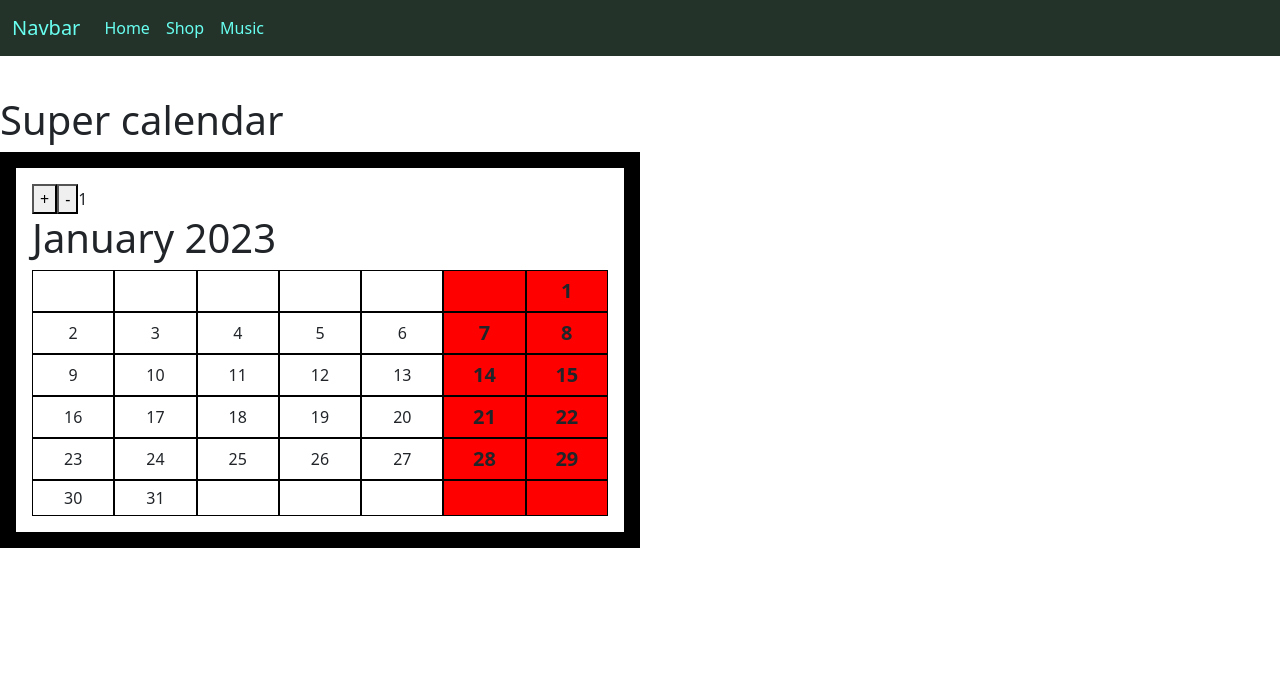
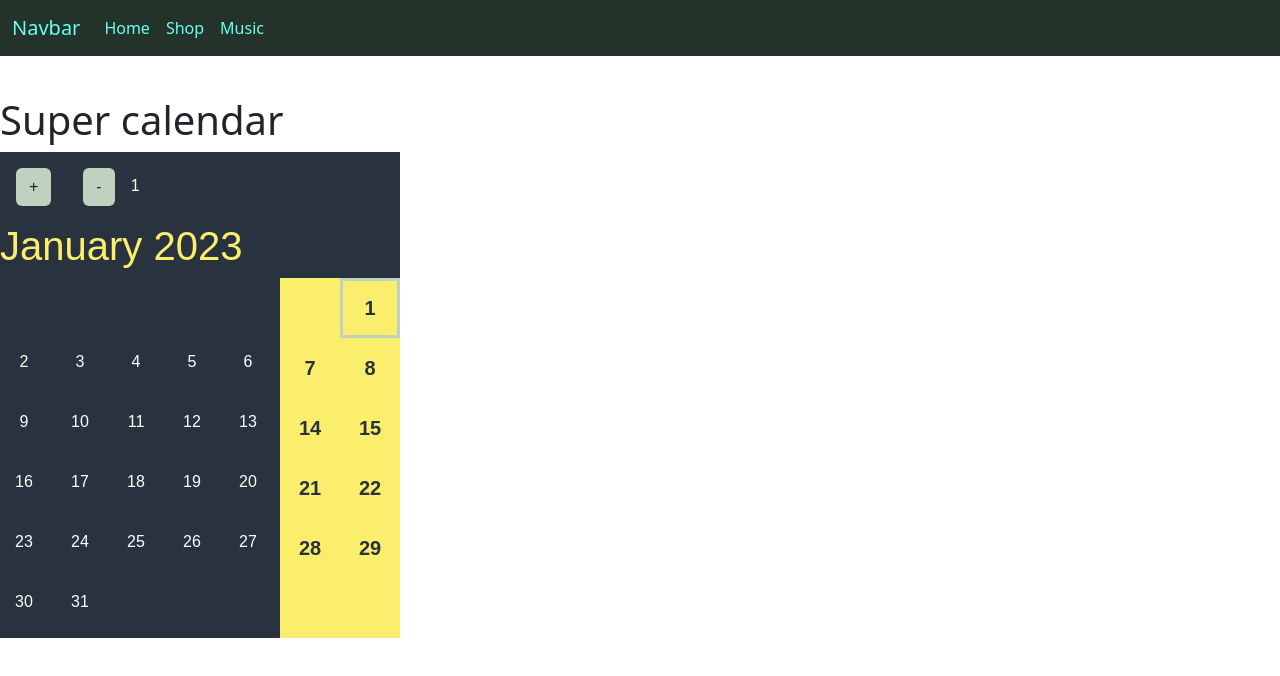
Before and after one commit to aamarber/UD8-DIW, a React app: page / in a window 1280 px wide. Shown: the top 676 px of the page. Built offline with nearby package versions, Linux system fonts and the light colour scheme.

Commit message:
Calendar 02

```diff
--- a/components/calendar/CalendarTitle.js
+++ b/components/calendar/CalendarTitle.js
@@ -1,3 +1,5 @@
+import './styles/calendarTitle.scss';
+
 function proper(string) {
   return string.charAt(0).toUpperCase() + string.slice(1)
 }
@@ -7,7 +9,9 @@ function CalendarTitle({month, year}) {
   const monthName = proper(date.toLocaleString('default',{ month: 'long' }))
 
   return (
-    <h1>{`${monthName} ${year}`}</h1>
+    <h1 className='calendarTitle'>
+      {`${monthName} ${year}`}
+    </h1>
   )
 }
 
--- /dev/null
+++ b/components/calendar/styles/_calendarTheme.scss
@@ -0,0 +1,8 @@
+$font: 'Dosis', sans-serif;
+
+$bg-color: #29323f;
+$secondary-color: #fcee6d;
+$font-color: #fff;
+$secondary-font-color: $bg-color;
+$holidays-bg-color: #DE8F6E;
+$selected-color: #BFD2BF;
--- a/components/calendar/styles/calendar.scss
+++ b/components/calendar/styles/calendar.scss
@@ -1,7 +1,22 @@
+@use './calendarTheme' as theme;
+@use '../../../node_modules/bootstrap/scss/bootstrap.scss';
+
 .calendar {
     display: block;
+    max-width: 25em;
+    background-color: theme.$bg-color;
+    font-family: theme.$font;
+    color: theme.$font-color;
+
+    button{
+        @extend .btn;
+
+        background-color: theme.$selected-color;
+        margin: 1em;
+
+    }
 }
 
 .calendar.holidays {
-background-color: aquamarine;
+    background-color: theme.$holidays-bg-color;
 }
--- /dev/null
+++ b/components/calendar/styles/calendarTitle.scss
@@ -0,0 +1,5 @@
+@use './calendarTheme' as theme;
+
+h1.calendarTitle{
+    color: theme.$secondary-color;
+}
--- a/components/calendar/styles/day.scss
+++ b/components/calendar/styles/day.scss
@@ -1,19 +1,24 @@
+@use './calendarTheme' as theme;
+
 .day {
+    text-align: center;
+    vertical-align: middle;
+    width: 3em;
+    height: 3em;
+    color: theme.$font-color;
     display: flex;
     align-items: center;
     justify-content: center;
-    flex-direction: column;
-    flex: 1;
-    border: 1px solid black;
-    padding: 5px;
+    cursor: pointer;
 
     &.weekend {
-        background-color: red;
+        background-color: theme.$secondary-color;
+        color: theme.$secondary-font-color;
         font-weight: bold;
         font-size: 20px;
     }
 
-    .selected {
-        border: 2px solid blue;
+    &.selected {
+        border: 3px solid theme.$selected-color;
     }
 }
--- a/main/index.scss
+++ b/main/index.scss
@@ -1,10 +1,3 @@
 .navbar{
     margin-bottom: 2.5em;
 }
-
-.calendar{
-    min-width: 400px;
-    max-width: 50%;
-    padding: 1em;
-    border: solid 1em black;
-}
```
